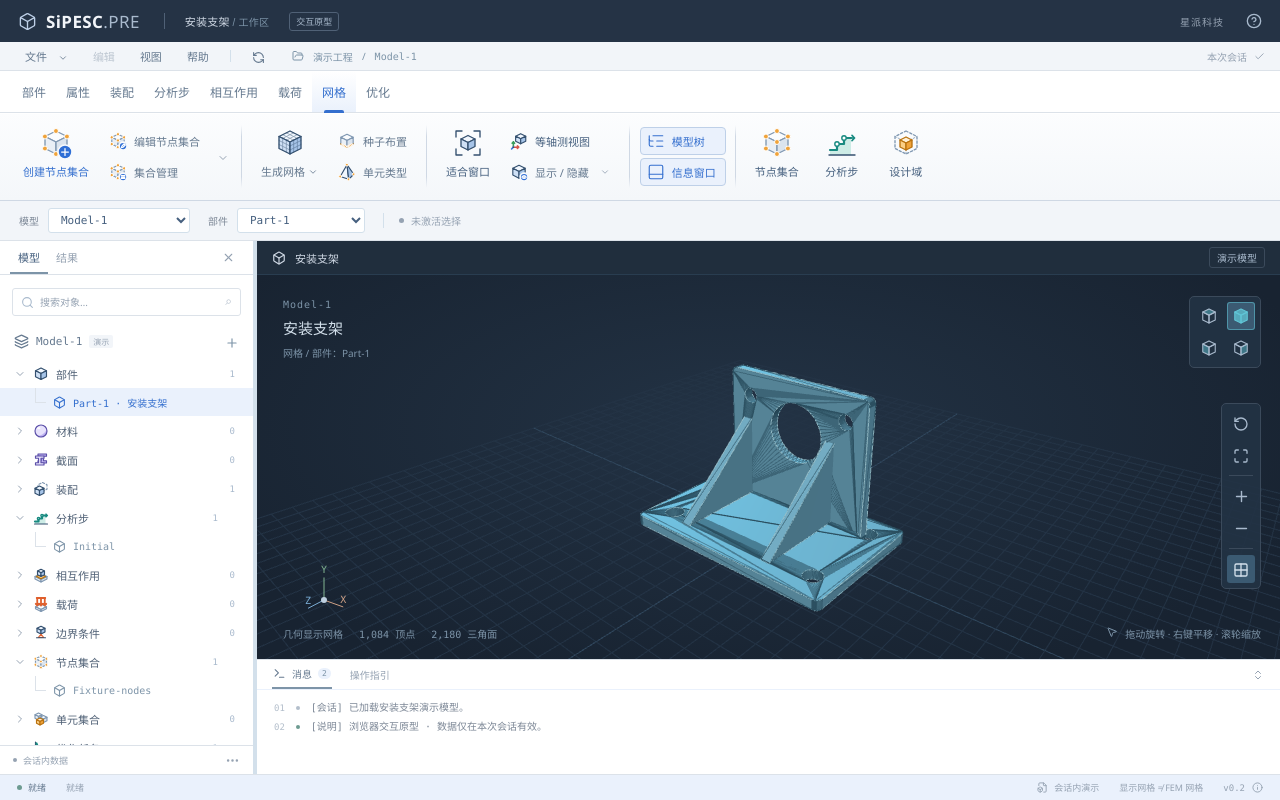
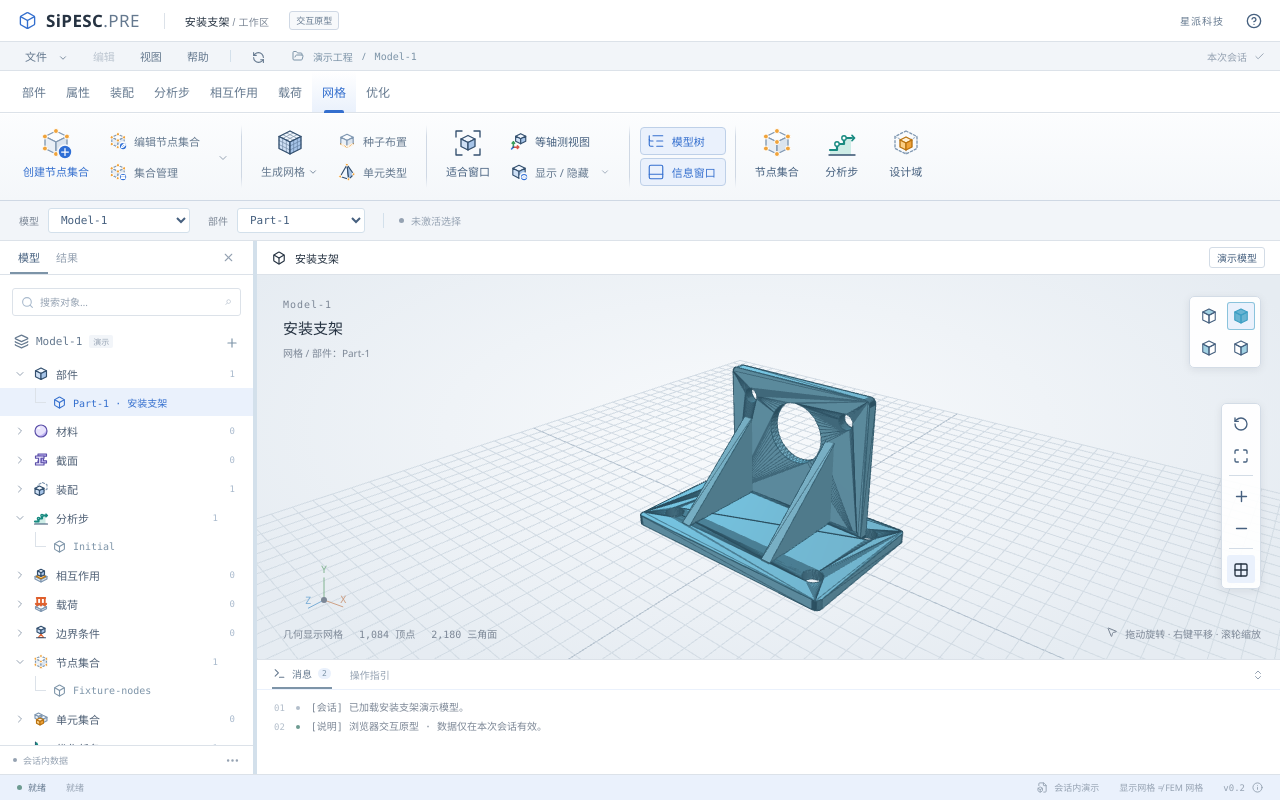
Before and after one commit to zhangjiawei2026-hub/xingpai-cae-prototype, a React (Vite) app in the folder prototype/: page / in a window 1280 px wide. Built offline with nearby package versions, Linux system fonts and the light colour scheme.

Commit message:
Switch title bar and viewport to a light theme
Figma-Prompt-ID: 60
Figma-Session-ID: 0b61f961-5a6d-4fc7-97d3-af9675c1eafe

```diff
--- a/prototype/src/features/workspace/Workspace.module.css
+++ b/prototype/src/features/workspace/Workspace.module.css
@@ -12,8 +12,9 @@
   display: flex;
   align-items: center;
   gap: 20px;
-  color: var(--control-border);
-  background: var(--titlebar);
+  color: var(--ink);
+  background: var(--paper);
+  border-bottom: 1px solid var(--line);
   padding: 0 18px;
 }
 .brand {
@@ -22,24 +23,24 @@
   gap: 9px;
 }
 .brandmark {
-  color: var(--selected-border);
+  color: var(--blue);
   display: flex;
 }
 .brand b {
-  color: var(--panel-soft);
+  color: var(--ink);
   font-family: "Segoe UI", sans-serif;
   font-size: 17px;
   letter-spacing: 0.4px;
   font-weight: 650;
 }
 .brand b span {
-  color: var(--viewport-ink);
+  color: var(--ink-secondary);
   font-weight: 400;
 }
 .brand i {
   height: 16px;
   width: 1px;
-  background: var(--title-line);
+  background: var(--line);
   margin-left: 15px;
 }
 .projectName {
@@ -51,11 +52,12 @@
   font:
     10px "PingFang SC",
     sans-serif;
-  color: var(--view-dim);
+  color: var(--muted);
 }
 .titleBadge {
-  color: var(--viewport-ink);
-  border: 1px solid var(--title-line);
+  color: var(--ink-secondary);
+  background: var(--surface);
+  border: 1px solid var(--control-border);
   padding: 2px 6px;
   font-size: 9px;
   border-radius: 3px;
@@ -65,14 +67,14 @@
   display: flex;
   align-items: center;
   gap: 22px;
-  color: var(--ink-soft);
+  color: var(--ink-secondary);
   font-size: 10px;
   letter-spacing: 1px;
 }
 .titleRight button {
   border: 0;
   background: transparent;
-  color: var(--viewport-ink);
+  color: var(--ink-control);
   padding: 0;
 }
 .menubar {
--- a/prototype/src/viewport/Viewport.module.css
+++ b/prototype/src/viewport/Viewport.module.css
@@ -1,4 +1,15 @@
+/* Light viewport theme: remap the shared view tokens locally. */
 .viewport {
+  --viewport: #e6ecf2;
+  --view-grid: #f8fafc;
+  --view-panel: var(--paper);
+  --view-raised: var(--line);
+  --view-border: #d3dce6;
+  --view-hover: var(--blue-soft);
+  --viewport-ink: var(--ink-control);
+  --view-dim: var(--muted);
+  --view-bright: var(--ink);
+  --cyan: #3d9fc4;
   min-width: 0;
   min-height: 0;
   display: flex;
@@ -13,7 +24,7 @@
   justify-content: space-between;
   padding: 0 15px;
   background: var(--view-panel);
-  color: var(--control-border);
+  color: var(--ink);
   border-bottom: 1px solid var(--view-raised);
 }
 .tabbar > span:first-child {
@@ -84,7 +95,8 @@
   display: flex;
   flex-direction: column;
   gap: 4px;
-  background: color-mix(in srgb, var(--view-grid) 91%, transparent);
+  background: color-mix(in srgb, var(--paper) 92%, transparent);
+  box-shadow: 0 2px 8px color-mix(in srgb, var(--shadow) 8%, transparent);
   border: 1px solid var(--view-border);
   border-radius: 5px;
   padding: 5px;
@@ -114,7 +126,8 @@
   display: grid;
   grid-template-columns: repeat(2, 28px);
   gap: 4px;
-  background: color-mix(in srgb, var(--view-grid) 91%, transparent);
+  background: color-mix(in srgb, var(--paper) 92%, transparent);
+  box-shadow: 0 2px 8px color-mix(in srgb, var(--shadow) 8%, transparent);
   border: 1px solid var(--view-border);
   border-radius: 5px;
   padding: 5px;
@@ -136,7 +149,7 @@
 }
 .navigator button[aria-pressed="true"] {
   background: var(--view-hover);
-  color: var(--view-bright);
+  color: var(--blue);
   box-shadow: inset 0 0 0 1px color-mix(in srgb, var(--cyan) 55%, transparent);
 }
 .faceOff {
@@ -248,7 +261,7 @@
 }
 .pickbar button {
   background: var(--paper);
-  border: 1px solid var(--view-bright);
+  border: 1px solid var(--control-border);
   padding: 6px 9px;
   border-radius: 3px;
   font-size: 11px;
--- a/prototype/src/viewport/Viewport.tsx
+++ b/prototype/src/viewport/Viewport.tsx
@@ -198,7 +198,7 @@ export function Viewport() {
                 </text>
               </g>
             ))}
-            <circle cx="38" cy="36" r="3" fill="#becfdf" />
+            <circle cx="38" cy="36" r="3" fill="#7c8796" />
           </svg>
         </div>
         <div className={s.stats}>
--- a/prototype/src/viewport/adapter.ts
+++ b/prototype/src/viewport/adapter.ts
@@ -12,7 +12,7 @@ export function createViewport(
   const scene = new THREE.Scene();
   const renderer = new THREE.WebGLRenderer({ antialias: true, alpha: true });
   renderer.setPixelRatio(Math.min(window.devicePixelRatio, 2));
-  renderer.setClearColor("#182331", 0);
+  renderer.setClearColor("#e6ecf2", 0);
   renderer.domElement.setAttribute(
     "aria-label",
     "安装支架三维演示模型，拖动旋转，滚轮缩放",
@@ -27,14 +27,14 @@ export function createViewport(
   controls.maxDistance = 35;
   const { group, nodes, elements } = makeBracket();
   scene.add(group);
-  scene.add(new THREE.HemisphereLight("#d2ecff", "#263d4d", 2.2));
+  scene.add(new THREE.HemisphereLight("#eef6ff", "#6f8796", 2.2));
   const light = new THREE.DirectionalLight("#ffffff", 3);
   light.position.set(3, 7, 5);
   scene.add(light);
   const rim = new THREE.DirectionalLight("#5ecce5", 1.8);
   rim.position.set(-5, 3, -4);
   scene.add(rim);
-  const grid = new THREE.GridHelper(22, 44, "#2f465c", "#233345");
+  const grid = new THREE.GridHelper(22, 44, "#b4c1ce", "#d2dbe4");
   grid.position.y = -0.94;
   scene.add(grid);
   const markerGroup = new THREE.Group();
--- a/prototype/src/viewport/bracket.ts
+++ b/prototype/src/viewport/bracket.ts
@@ -107,9 +107,9 @@ export function makeBracket() {
     const edge = new THREE.LineSegments(
       new THREE.EdgesGeometry(geometry, 30),
       new THREE.LineBasicMaterial({
-        color: "#b9e0e7",
+        color: "#2f5a6b",
         transparent: true,
-        opacity: 0.65,
+        opacity: 0.7,
       }),
     );
     group.add(edge);
```
